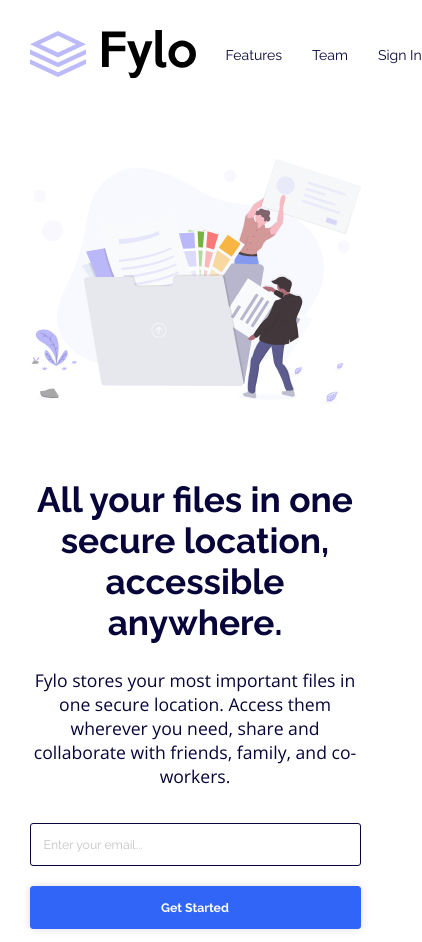
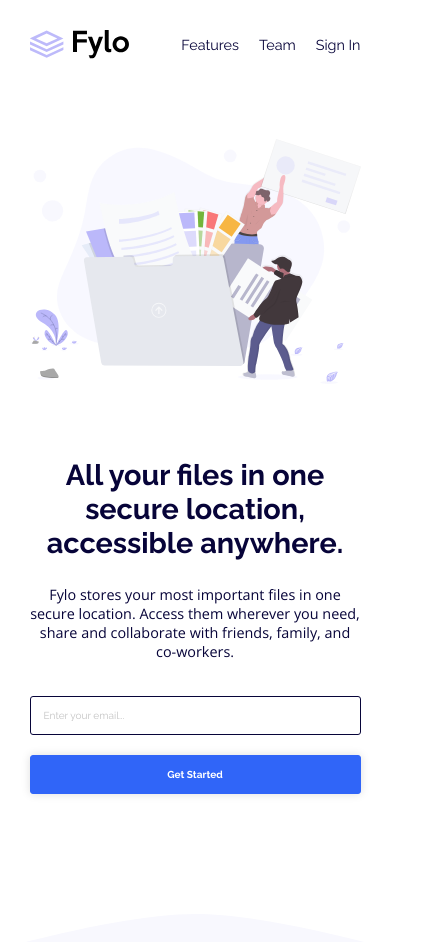
Before and after one commit to tommgarciag/fylo-landingpage, a plain HTML site: page index.html in a window 390 px wide. Shown: the top 942 px of the page, 422 px wide, since content can reach past the window. Drawn offline with nearby package versions, Linux system fonts and the light colour scheme.

Commit message:
arreglando problemas con el responsive

```diff
--- a/index.html
+++ b/index.html
@@ -2,12 +2,12 @@
 <html lang="en">
   <head>
     <meta charset="UTF-8">
-    <meta name="viewport" content="width=device-width, initial-scale=1.0">
+    <meta name="viewport" content="width=device-width, user-scalable=no, initial-scale=1.0, maximum-scale=1.0, minimum-scale=1.0">
     <link rel="icon" type="image/png" sizes="32x32" href="./images/favicon-32x32.png">
     <title>Frontend Mentor | Fylo landing page with two column layout</title>
     <link rel="stylesheet" href="https://cdnjs.cloudflare.com/ajax/libs/font-awesome/5.12.1/css/all.min.css">
-    <link rel="stylesheet" type="text/css" href="./styles/style.css">
-    <link rel="stylesheet" type="text/css" href="./styles/responsive.css">
+    <link rel="stylesheet" type="text/css" href="styles/style.css">
+    <link rel="stylesheet" type="text/css" href="styles/responsive.css">
   </head>
 
   <body>
@@ -15,7 +15,7 @@
     <header class="container">
         <!-- START NAVEGATION MENU -->
         <nav>
-          <img id="logo" src="images/logo.svg" alt="website logo">
+          <img class="logo" src="images/logo.svg" alt="website logo">
           <ul>
             <li><a href="#">Features</a></li>
             <li><a href="#">Team</a></li>
--- a/styles/responsive.css
+++ b/styles/responsive.css
@@ -1,9 +1,14 @@
 @media screen and (max-width: 915px) {
-    /* to do */
+
     .container {
         width: 90%;
         padding: 10px;
     }
+
+    .logo {
+        width: 30%;
+    }
+
     .flex {
         flex-direction: column-reverse;
         text-align: center;
@@ -35,7 +40,7 @@
     }
 
     nav ul li {
-        margin-left: 30px;
+        margin-left: 20px;
     }
 
     .main-section::before {
@@ -114,13 +119,20 @@
 }
 
 @media screen and (max-width: 500px) {
+    body {
+        font-size: 90%;
+    }
+
     header nav > ul {
         flex: none;
-        font-size: 80%;
     }
 
     .main-section::before {
         height: 50px;
         top: -50px;
    }
+
+   footer .footer-logo {
+        max-width: 50%;
+  }
 }
--- a/styles/style.css
+++ b/styles/style.css
@@ -64,6 +64,10 @@ img {
 
 .flex > div:last-child {
   padding-left: 20px;
+}
+
+.logo {
+  width: 15%;
 }
 
 /* nav styling */
```
